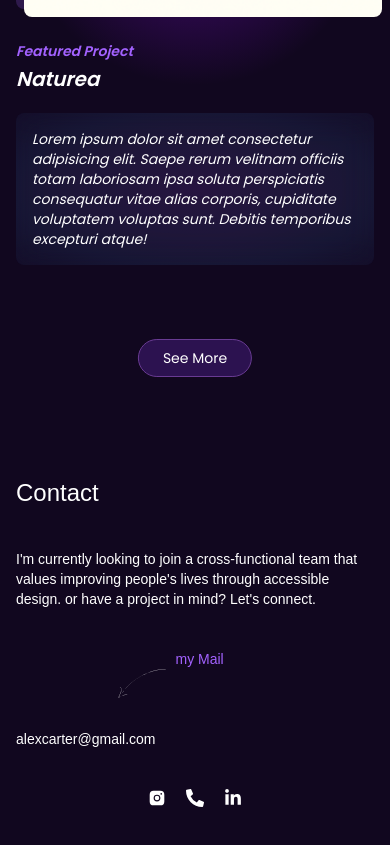
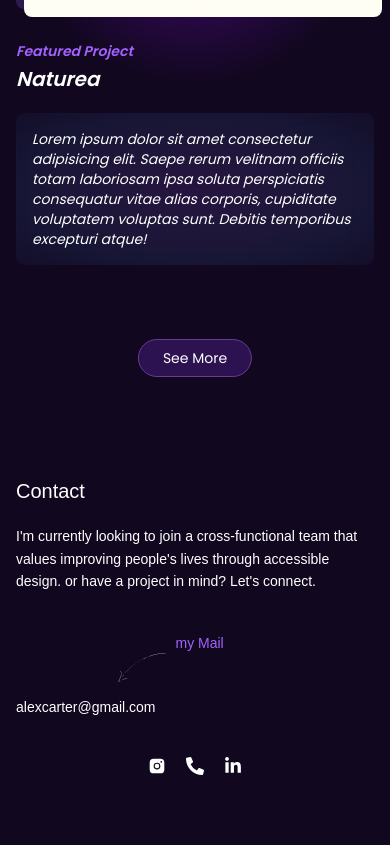
Before and after one commit to hassanshah0900/Alex-Carter-Portfolio, a Next.js app: page / in a window 390 px wide. Shown: the part 1927-2772 px from the top of the page. Built offline with nearby package versions, Linux system fonts and the light colour scheme; a web font is replaced by a local one.

Commit message:
feat: make ContactSection responsive

```diff
--- a/src/components/sections/ContactSection.tsx
+++ b/src/components/sections/ContactSection.tsx
@@ -8,22 +8,22 @@ import { twMerge } from "tailwind-merge";
 export default function ContactSection({ className }: { className?: string }) {
   return (
     <section className={twMerge(className)} id="contact">
-      <h2 className="text-2xl mb-10">Contact</h2>
-      <p className="mb-10">
+      <h2 className="text-xl sm:text-2xl mb-5 sm:mb-10">Contact</h2>
+      <p className="mb-10 leading-relaxed">
         I'm currently looking to join a cross-functional team that values
         improving people's lives through accessible design. or have a project in
         mind? Let's connect.
       </p>
 
       <div className="grid grid-cols-[repeat(2,max-content)] gap-5 justify-start justify-items-start">
-        <Link href="/" className="mt-20 mb-10">
+        <Link href="/" className="mt-16 sm:mt-20 mb-10">
           alexcarter@gmail.com
         </Link>
         <span className="relative text-accent">
           my Mail{" "}
           <Image
             unoptimized
-            className="absolute right-[120%]"
+            className="w-12 sm:w-auto absolute right-[120%]"
             src={arrow}
             alt=""
           />
```
